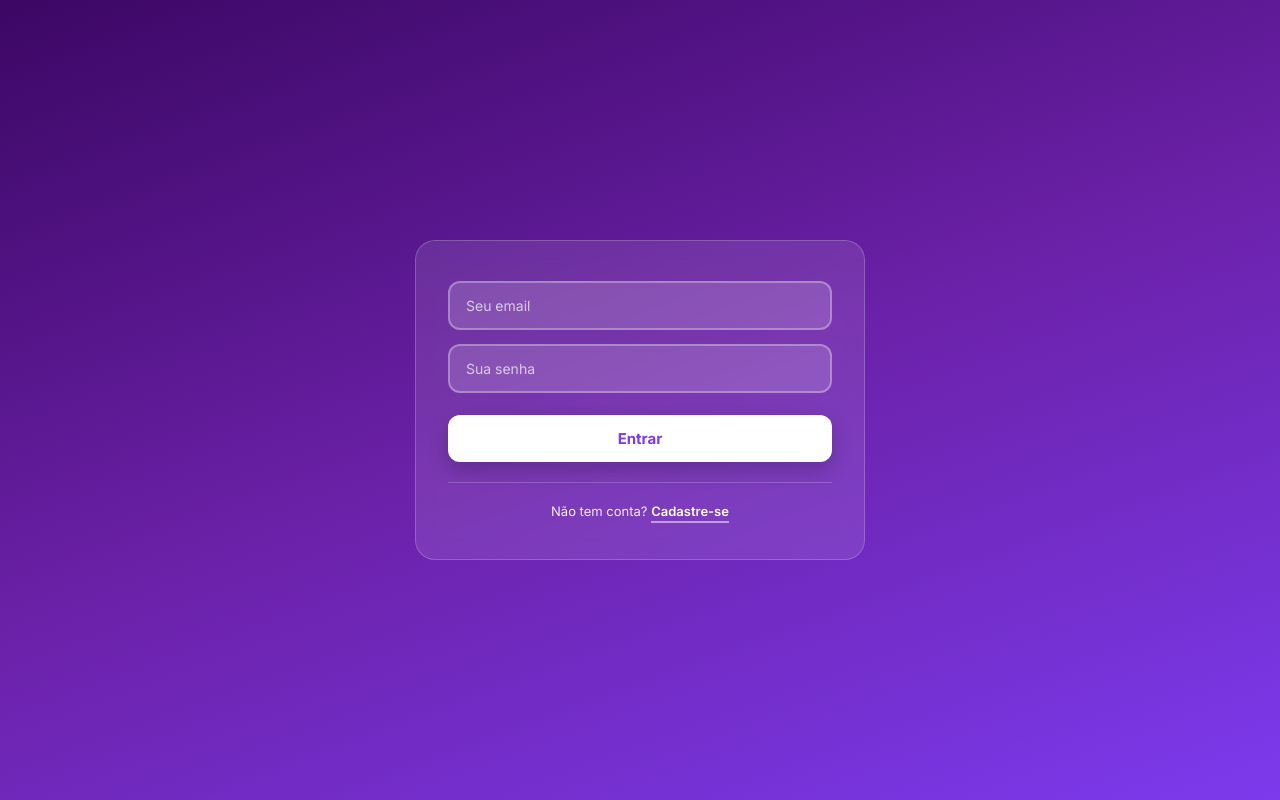
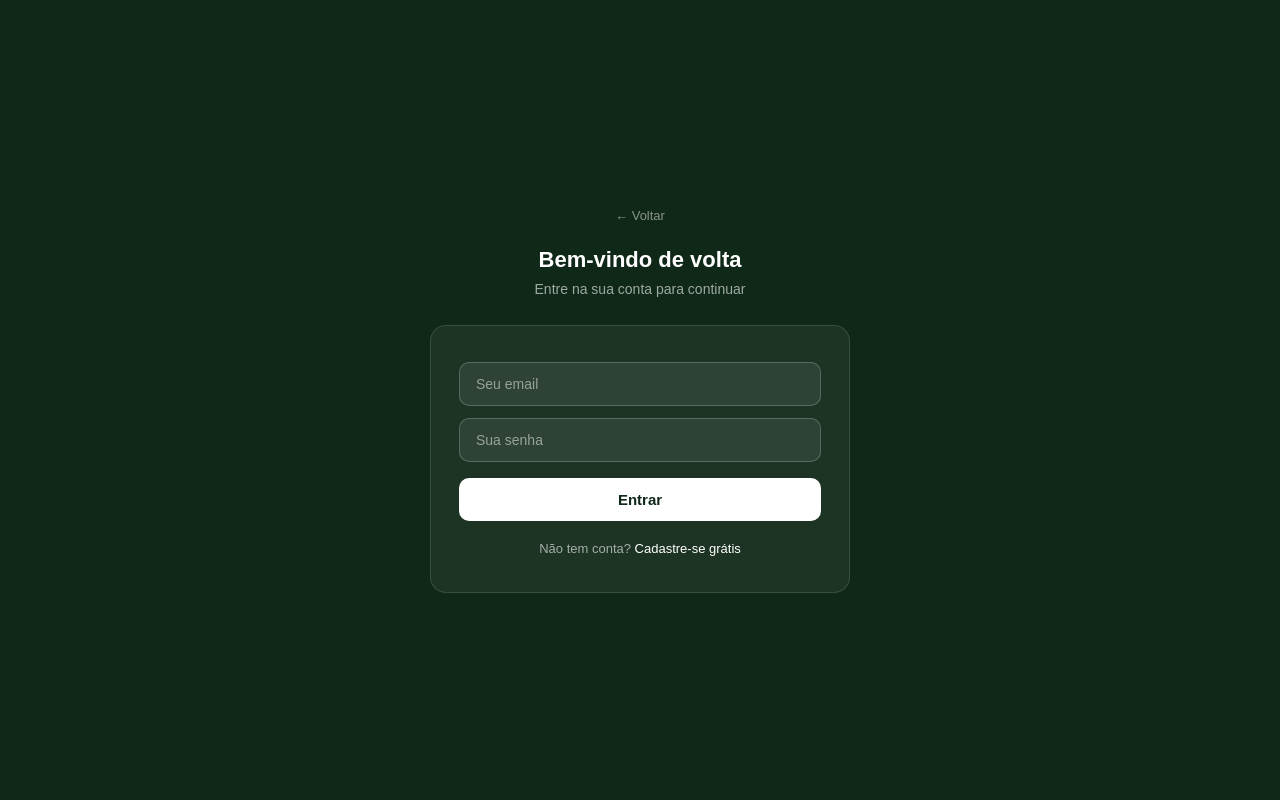
Before and after one commit to evavitoria/gestor-financeiro, a Flask app: page /login in a window 1280 px wide. Run offline with Flask 3, Linux system fonts and the light colour scheme; some libraries are stand-ins or nearby versions.

Commit message:
novo visual verde escuro

```diff
--- a/templates/login.html
+++ b/templates/login.html
@@ -4,117 +4,31 @@
     <meta charset="UTF-8">
     <meta name="viewport" content="width=device-width, initial-scale=1.0">
     <title>Login — Organização Financeira</title>
-    <link href="https://fonts.googleapis.com/css2?family=Inter:wght@400;500;600;700&display=swap" rel="stylesheet">
     <style>
         * { box-sizing: border-box; margin: 0; padding: 0; }
-        body {
-            font-family: 'Inter', sans-serif;
-            background: linear-gradient(160deg, #3b0764, #6b21a8, #7c3aed);
-            min-height: 100vh;
-            display: flex;
-            align-items: center;
-            justify-content: center;
-            padding: 20px;
-        }
-        .container {
-            width: 100%;
-            max-width: 450px;
-            animation: slideUp 0.6s ease-out;
-        }
-        @keyframes slideUp {
-            from { opacity: 0; transform: translateY(20px); }
-            to { opacity: 1; transform: translateY(0); }
-        }
-        .box {
-            background: rgba(255, 255, 255, 0.1);
-            backdrop-filter: blur(10px);
-            border: 1px solid rgba(255, 255, 255, 0.2);
-            padding: 40px 32px;
-            border-radius: 20px;
-        }
-        input {
-            width: 100%;
-            padding: 14px 16px;
-            margin-bottom: 14px;
-            border-radius: 12px;
-            border: 2px solid rgba(255, 255, 255, 0.3);
-            background: rgba(255, 255, 255, 0.15);
-            color: white;
-            font-size: 14px;
-            font-family: 'Inter', sans-serif;
-            transition: all 0.3s ease;
-        }
-        input::placeholder {
-            color: rgba(255, 255, 255, 0.7);
-        }
-        input:focus {
-            outline: none;
-            border-color: rgba(255, 255, 255, 0.6);
-            background: rgba(255, 255, 255, 0.2);
-            box-shadow: 0 0 0 3px rgba(255, 255, 255, 0.1);
-        }
-        button {
-            width: 100%;
-            padding: 14px 20px;
-            background: white;
-            color: #7c3aed;
-            border: none;
-            border-radius: 12px;
-            cursor: pointer;
-            font-weight: 700;
-            font-size: 15px;
-            margin-top: 8px;
-            font-family: 'Inter', sans-serif;
-            transition: all 0.3s ease;
-            box-shadow: 0 8px 20px rgba(0, 0, 0, 0.2);
-        }
-        button:hover {
-            transform: translateY(-2px);
-            box-shadow: 0 12px 30px rgba(0, 0, 0, 0.3);
-            background: #f0e6ff;
-        }
-        button:active {
-            transform: translateY(0);
-        }
-        .links-container {
-            margin-top: 20px;
-            padding-top: 20px;
-            border-top: 1px solid rgba(255, 255, 255, 0.2);
-            display: flex;
-            justify-content: center;
-            gap: 20px;
-            flex-wrap: wrap;
-        }
-        .link-item {
-            font-size: 13px;
-            color: rgba(255, 255, 255, 0.9);
-        }
-        .link-item a {
-            color: white;
-            font-weight: 600;
-            text-decoration: none;
-            border-bottom: 2px solid rgba(255, 255, 255, 0.5);
-            transition: all 0.3s ease;
-            padding-bottom: 2px;
-        }
-        .link-item a:hover {
-            border-bottom: 2px solid white;
-            opacity: 0.9;
-        }
-        .erro {
-            background: rgba(255, 100, 100, 0.2);
-            border: 1px solid rgba(255, 100, 100, 0.5);
-            padding: 12px 14px;
-            border-radius: 10px;
-            margin-bottom: 16px;
-            font-size: 13px;
-            color: rgba(255, 200, 200, 1);
-            font-weight: 500;
-        }
+        body { font-family: sans-serif; background: #0f2818; min-height: 100vh; display: flex; align-items: center; justify-content: center; padding: 20px; }
+        .container { width: 100%; max-width: 420px; }
+        .titulo { color: white; font-size: 22px; font-weight: 600; text-align: center; margin-bottom: 8px; }
+        .subtitulo { color: rgba(255,255,255,0.6); font-size: 14px; text-align: center; margin-bottom: 28px; }
+        .box { background: rgba(255,255,255,0.06); border: 1px solid rgba(255,255,255,0.12); padding: 36px 28px; border-radius: 16px; }
+        input { width: 100%; padding: 13px 16px; margin-bottom: 12px; border-radius: 10px; border: 1px solid rgba(255,255,255,0.2); background: rgba(255,255,255,0.08); color: white; font-size: 14px; }
+        input::placeholder { color: rgba(255,255,255,0.5); }
+        input:focus { outline: none; border-color: rgba(255,255,255,0.5); background: rgba(255,255,255,0.12); }
+        button { width: 100%; padding: 13px; background: white; color: #0f2818; border: none; border-radius: 10px; cursor: pointer; font-weight: 600; font-size: 15px; margin-top: 4px; }
+        button:hover { background: #e8ede9; }
+        .links { margin-top: 20px; text-align: center; font-size: 13px; color: rgba(255,255,255,0.6); }
+        .links a { color: white; text-decoration: none; font-weight: 500; }
+        .links a:hover { text-decoration: underline; }
+        .erro { background: rgba(220,50,50,0.15); border: 1px solid rgba(220,50,50,0.4); padding: 12px 14px; border-radius: 8px; margin-bottom: 16px; font-size: 13px; color: #fca5a5; }
+        .voltar { display: block; text-align: center; margin-bottom: 24px; color: rgba(255,255,255,0.5); font-size: 13px; text-decoration: none; }
+        .voltar:hover { color: white; }
     </style>
 </head>
 <body>
     <div class="container">
+        <a href="/" class="voltar">← Voltar</a>
+        <p class="titulo">Bem-vindo de volta</p>
+        <p class="subtitulo">Entre na sua conta para continuar</p>
         <div class="box">
             {% with messages = get_flashed_messages() %}
                 {% if messages %}
@@ -128,8 +42,8 @@
                 <input type="password" name="senha" placeholder="Sua senha" required>
                 <button type="submit">Entrar</button>
             </form>
-            <div class="links-container">
-                <span class="link-item">Não tem conta? <a href="{{ url_for('cadastro') }}">Cadastre-se</a></span>
+            <div class="links">
+                Não tem conta? <a href="{{ url_for('cadastro') }}">Cadastre-se grátis</a>
             </div>
         </div>
     </div>
```
Also changed, not shown: templates/cadastro.html (+21 -107 lines), templates/index.html (+41 -39 lines).
